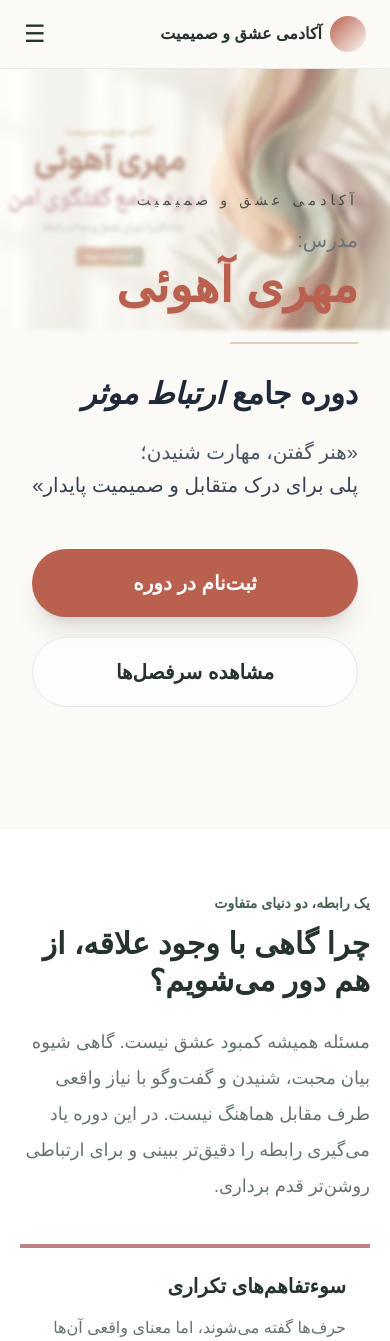
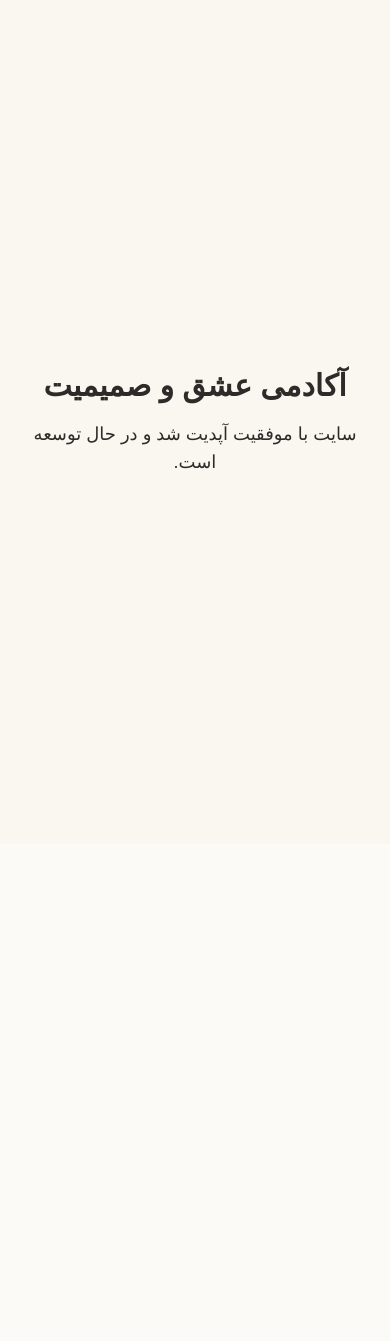
Before and after one commit to reyhanebehmaneshrad-cmd/Love-academy, a Next.js app: page / in a window 390 px wide. Shown: the top 1341 px of the page. After the commit the page ends 844 px from the top, so only its background shows below. Built offline with nearby package versions, Linux system fonts and the light colour scheme.

Commit message:
Update page.tsx

```diff
--- a/app/page.tsx
+++ b/app/page.tsx
@@ -1,87 +1,8 @@
-import Navbar from "../components/Navbar";
-import Hero from "../components/Hero";
-
 export default function Home() {
   return (
-    <main className="min-h-screen bg-ivory text-ink">
-      <Navbar />
-
-      <Hero />
-
-      <section className="bg-white py-16 md:py-24">
-        <div className="mx-auto max-w-6xl px-5">
-          <div className="max-w-3xl">
-            <p className="text-sm font-semibold text-sage-700">
-              یک رابطه، دو دنیای متفاوت
-            </p>
-
-            <h2 className="mt-3 text-3xl font-bold leading-tight text-ink md:text-5xl">
-              چرا گاهی با وجود علاقه، از هم دور می‌شویم؟
-            </h2>
-
-            <p className="mt-6 text-lg leading-9 text-muted">
-              مسئله همیشه کمبود عشق نیست. گاهی شیوه بیان محبت، شنیدن و گفت‌وگو
-              با نیاز واقعی طرف مقابل هماهنگ نیست. در این دوره یاد می‌گیری
-              رابطه را دقیق‌تر ببینی و برای ارتباطی روشن‌تر قدم برداری.
-            </p>
-          </div>
-
-          <div className="mt-10 grid gap-4 md:grid-cols-3">
-            <article className="border-t-4 border-rose bg-rose-50 p-6">
-              <h3 className="text-xl font-bold text-ink">
-                سوءتفاهم‌های تکراری
-              </h3>
-              <p className="mt-3 leading-8 text-muted">
-                حرف‌ها گفته می‌شوند، اما معنای واقعی آن‌ها به طرف مقابل منتقل
-                نمی‌شود.
-              </p>
-            </article>
-
-            <article className="border-t-4 border-peach bg-[#fff7f3] p-6">
-              <h3 className="text-xl font-bold text-ink">
-                محبت دیده نمی‌شود
-              </h3>
-              <p className="mt-3 leading-8 text-muted">
-                تلاش می‌کنی محبت کنی، اما طرف مقابل هنوز احساس تنهایی یا
-                نادیده‌گرفته‌شدن دارد.
-              </p>
-            </article>
-
-            <article className="border-t-4 border-gold bg-[#fffaf0] p-6">
-              <h3 className="text-xl font-bold text-ink">
-                گفت‌وگو به تنش می‌رسد
-              </h3>
-              <p className="mt-3 leading-8 text-muted">
-                اختلاف‌های کوچک، به سکوت، دلخوری یا فاصله عاطفی تبدیل می‌شوند.
-              </p>
-            </article>
-          </div>
-        </div>
-      </section>
-
-      <section className="bg-sage-700 py-16 text-white md:py-24">
-        <div className="mx-auto max-w-4xl px-5 text-center">
-          <p className="text-sm font-semibold text-peach">
-            پنج زبان یک رابطه
-          </p>
-
-          <h2 className="mt-3 text-3xl font-bold leading-tight md:text-5xl">
-            رابطه بهتر، از گفت‌وگوی امن‌تر شروع می‌شود
-          </h2>
-
-          <p className="mx-auto mt-6 max-w-2xl text-lg leading-9 text-sage-50">
-            یاد بگیر محبت را به زبانی بیان کنی که طرف مقابلت واقعاً آن را
-            دریافت می‌کند.
-          </p>
-
-          <a
-            href="#course"
-            className="mt-8 inline-flex items-center justify-center bg-terracotta px-7 py-3 font-semibold text-white transition hover:bg-[#a94f40]"
-          >
-            مشاهده جزئیات دوره
-          </a>
-        </div>
-      </section>
-    </main>
+    <div className="flex min-h-screen flex-col items-center justify-center bg-[#faf6f0] p-6 text-center text-[#2d2a29]">
+      <h1 className="text-3xl font-bold">آکادمی عشق و صمیمیت</h1>
+      <p className="mt-4 text-lg">سایت با موفقیت آپدیت شد و در حال توسعه است.</p>
+    </div>
   );
 }
```
